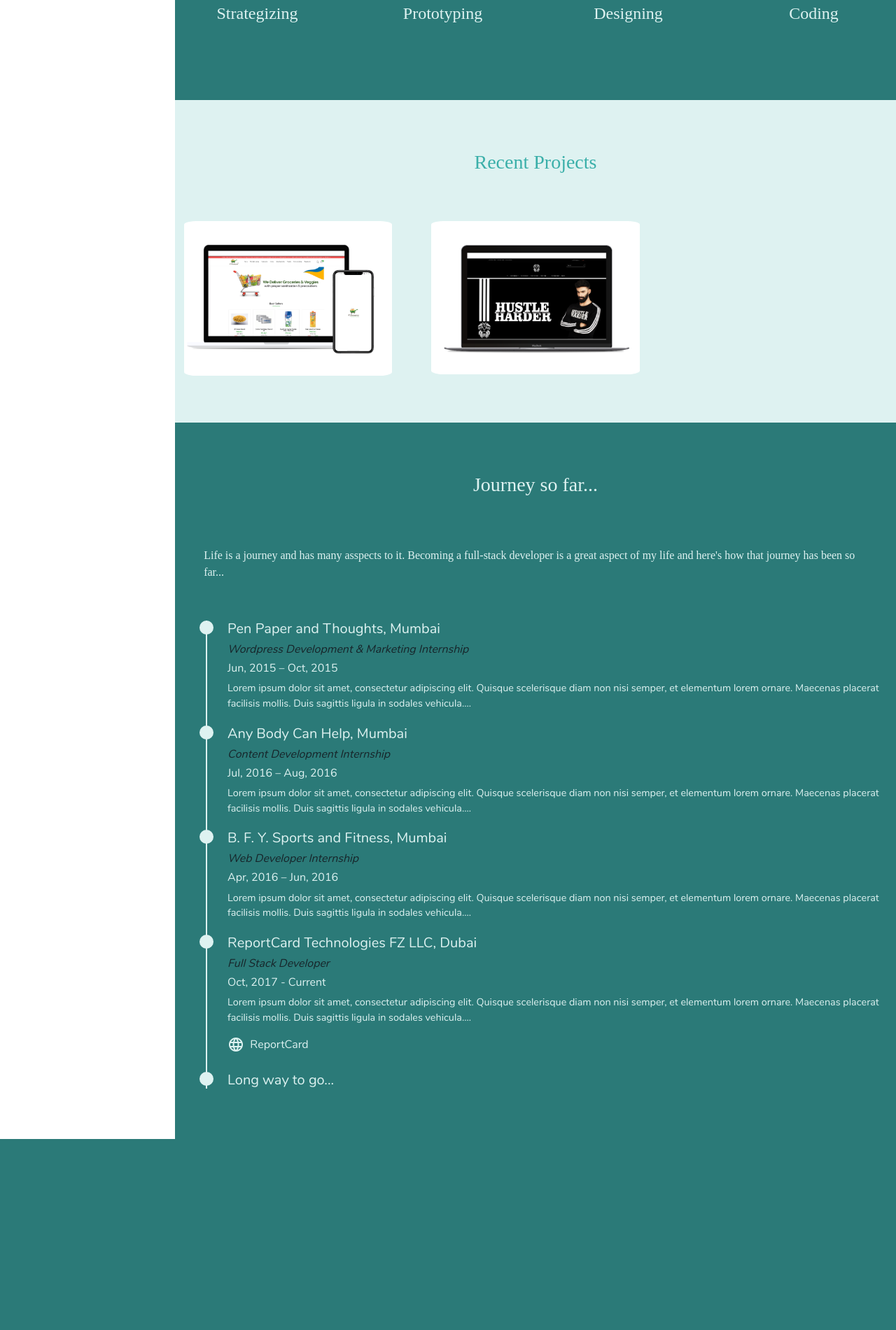
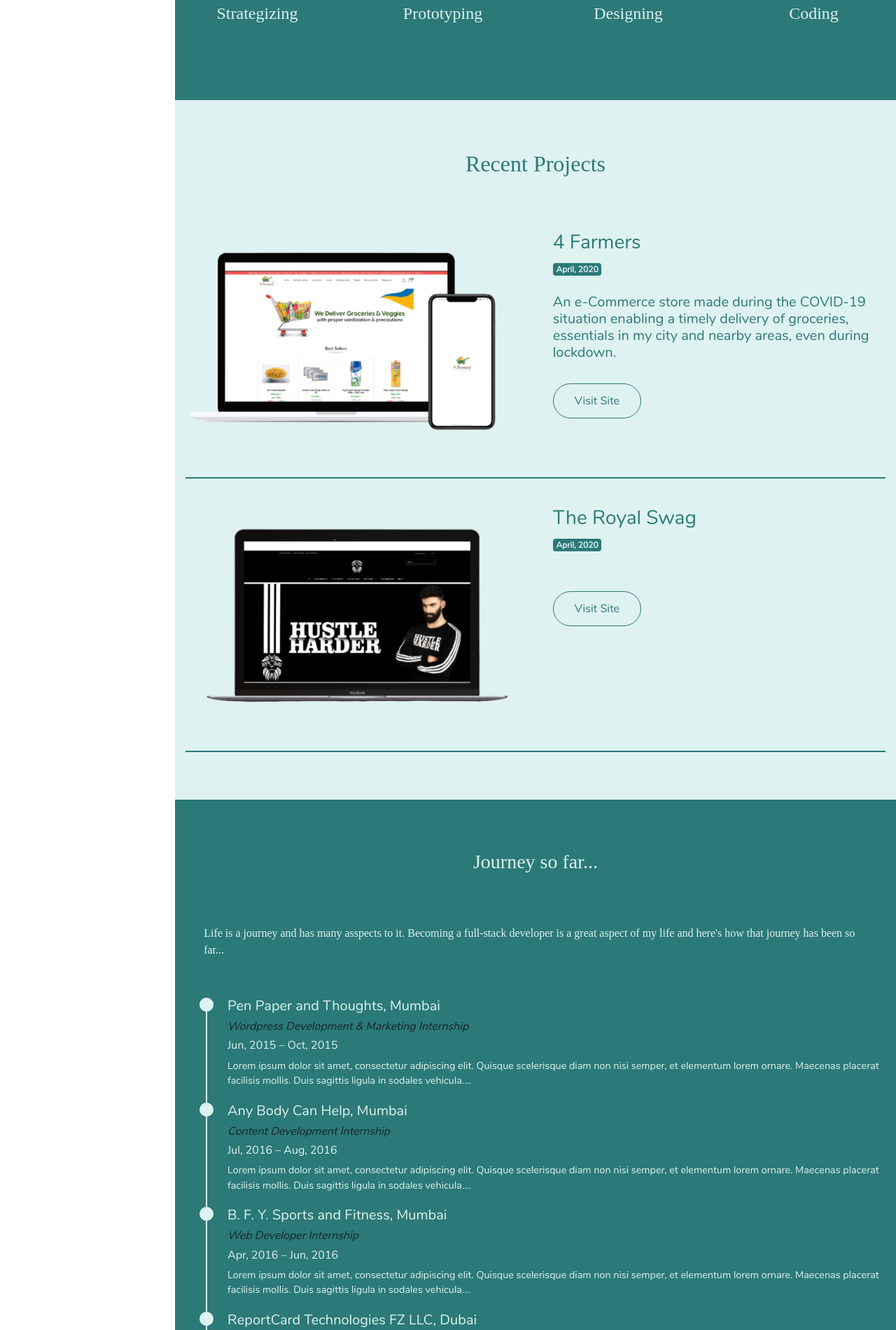
Before and after one commit to ashishmchawla/portfolio, a PHP site: page / in a window 1280 px wide. Shown: the part 1363-3264 px from the top of the page at 70% size. Before the commit the page ends 2991 px from the top, so only its background shows below. Run offline with PHP 8.4, Linux system fonts and the light colour scheme; some libraries are stand-ins or nearby versions; some web fonts are replaced.

Commit message:
Updating Portfolio Section

```diff
--- a/index.php
+++ b/index.php
@@ -27,6 +27,12 @@
       <section id="journey">
         <?php include('journey.php'); ?>
       </section>
+      <!-- <section id="tech">
+        <?php //include('tech.php'); ?>
+      </section>
+      <section id="blog">
+        <?php //include('blog.php'); ?>
+      </section> -->
     </div>
 
     <!-- jQuery first, then Popper.js, then Bootstrap JS -->
--- a/portfolio.php
+++ b/portfolio.php
@@ -1,34 +1,38 @@
-<h3 class="sectionHeadingLight"> Recent Projects </h3>
+<h2 class="sectionHeadingLight"> Recent Projects </h2>
 <br>
+<div class="container">
+    <div class="row">
+        <div class="col-md-6">
+            <img src="images/4farmers_nobg.png" class="img-fluid">
+        </div>
+        <div class="col-md-6">
+            <div class="port-description">
+                <h3> 4 Farmers </h3><span class="badge badge-theme-dark"> April, 2020</span>
+                <h5> An e-Commerce store made during the COVID-19 situation enabling a timely delivery of groceries, essentials in my city and nearby areas, even during lockdown.</h5>
+                <h6>
 
-<div class="row">
-
-    <div class="col-md-4">
-        <div class="cardContainer">
-            <img src="images/4farmers.png" alr="4 Farmers" class="cardImage">
-            <div class="overlay">
-            <div class="cardText">
-                <h4> 4 Farmers </h4>
-                <h6>
-                An e-Commerce website made within short span of one week during COVID-19 to help supply of groceries and essentials delivered, enabling a lot of ease solving the problem of getting out of house during the lockdown.
                 </h6>
-                <a href="https://4farmers.in"><i class="material-icons">language</i>&nbsp; 4farmers.in</a>
-            </div>
+                <br>
+                <a class="btn btn-themed-light" href="https://4farmers.in">Visit Site</a>
             </div>
         </div>
     </div>
+    <hr class="port-divider">
+    <div class="row">
+        <div class="col-md-6">
+            <img src="images/royalSwag.png" class="img-fluid">
+        </div>
+        <div class="col-md-6">
+            <div class="port-description">
+                <h3> The Royal Swag </h3><span class="badge badge-theme-dark"> April, 2020</span>
+                <h5> </h5>
+                <h6>
 
-    <div class="col-md-4">
-        <div class="cardContainer">
-            <img src="images/royalSwag.png" alr="4 Farmers" class="cardImage">
-            <div class="overlay">
-            <div class="cardText">
-                <h4> The Royal Swag </h4>
-                <h6> An online fashion store developed while I was still learning in April, 2016. The store specializes in t-shirts for guys and girls that carry a swag! </h6>
-                <a href="https://theroyalswag.com"><i class="material-icons">language</i>&nbsp; theroyalswag.com</a>
-            </div>
+                </h6>
+                <br>
+                <a class="btn btn-themed-light" href="https://4farmers.in">Visit Site</a>
             </div>
         </div>
     </div>
-
+    <hr class="port-divider">
 </div>
--- a/sass/main.scss
+++ b/sass/main.scss
@@ -140,63 +140,28 @@ a.nav-link  {
     color: $theme-primary;
     padding: 5% 0 5% 0;
     text-align: center;
+    color: $theme-dark;
+    font-family: 'SecondaryFonts';
 }
 
-.cardContainer {
-    position: relative;
-    margin: 0 4% 0 4%;
-    border-radius: 20px;
+.badge-theme-dark {
+    color: $theme-light;
+    background-color: $theme-dark;
+    font-size: 14px;
 }
-
-.cardImage {
-    display: block;
-    width: 100%;
-    height: auto;
-    border-radius: 20px;
-    padding: 5% 0 5% 0;
-}
-
-.overlay {
-    position: absolute;
-    top: 0;
-    bottom: 0;
-    left: 0;
-    right: 0;
-    height: 100%;
-    width: 100%;
-    opacity: 0;
-    transition: 1s ease;
-    background-color: $theme-dark;
-    border-radius: 20px;
-    h4 {
-        font-family: 'CustomFonts';
+.port-description {
+    padding-top: 5%;
+    padding-left: 2%;
+    text-align: left;
+    h5 {
+        padding-top: 5%;
     }
 }
 
-.cardContainer:hover .overlay {
-    opacity: 0.9;
+.port-divider {
+    border: 1px solid $theme-dark;
 }
 
-.cardText {
-    color: $theme-light;
-    width: 90%;
-    position: absolute;
-    top: 50%;
-    left: 50%;
-    -webkit-transform: translate(-50%, -50%);
-    -ms-transform: translate(-50%, -50%);
-    transform: translate(-50%, -50%);
-    text-align: center;
-    font-family: 'SecondaryFonts';
-    a {
-        color: $theme-light;
-        display: inline-flex;
-    }
-    a:hover{
-        color: $theme-darker;
-        text-decoration: none;
-    }
-}
 @media screen and (max-width: 768px)  {
     #mainContent, #about, #portfolio {
         padding-top: 30%;
@@ -273,7 +238,21 @@ ul.timeline > li:before {
 }
 .sectionHeadingLight {
     padding:2%;
+    font-family: 'CustomFonts';
 }
 
 
 @import "../node_modules/bootstrap/scss/bootstrap";
+
+
+.btn-themed-light {
+    color: $theme-dark;
+    background-color: $theme-light;
+    border-radius: 30px;
+    padding: 12px 30px;
+    border: 1px solid $theme-dark;
+}
+.btn-themed-light:hover{
+    background-color: $theme-dark;
+    color: $theme-light;
+}
```
Also changed, not shown: css/main.css, images/4farmers_nobg.png (added), images/royalSwag.png, 3 other files.
